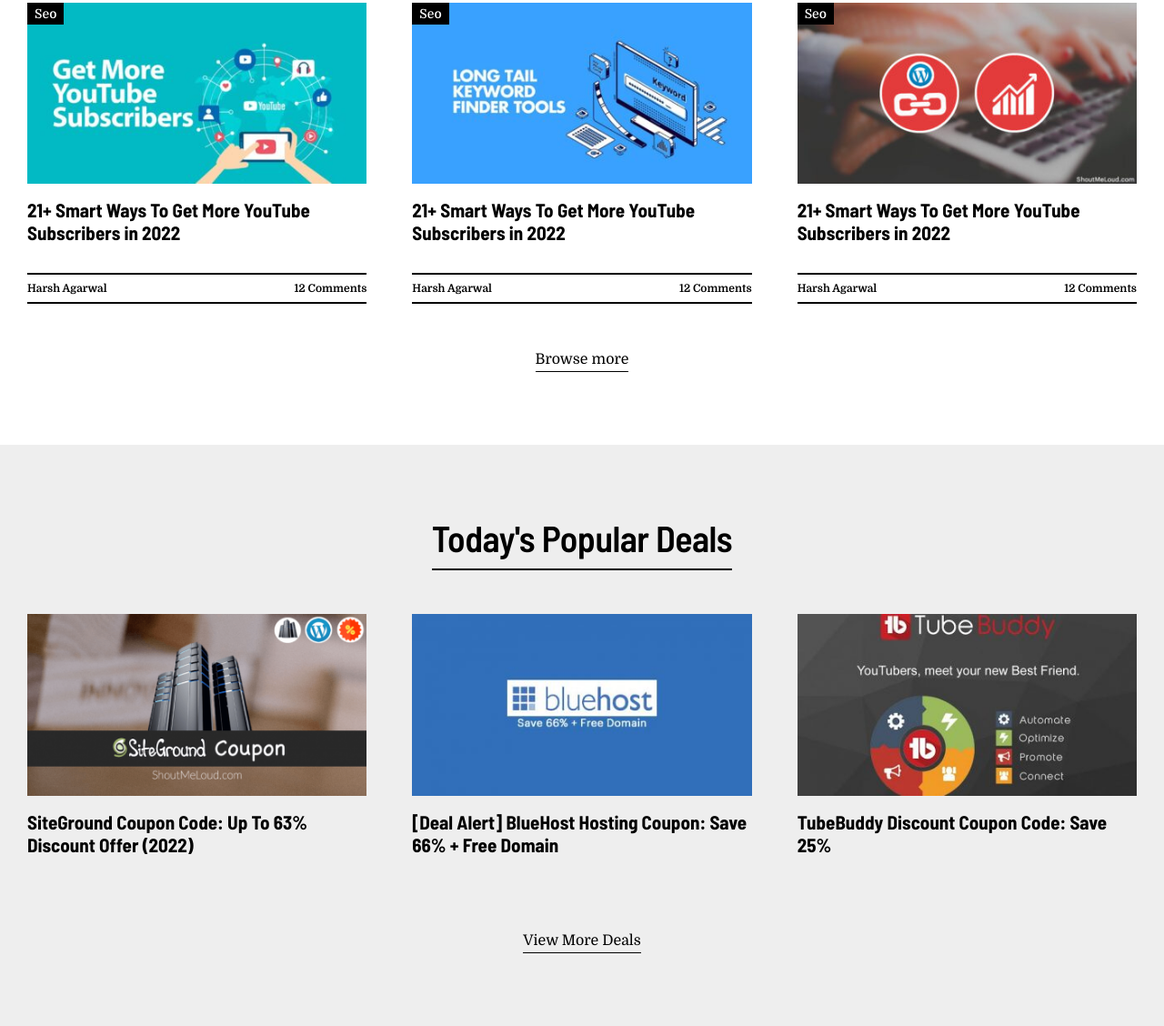
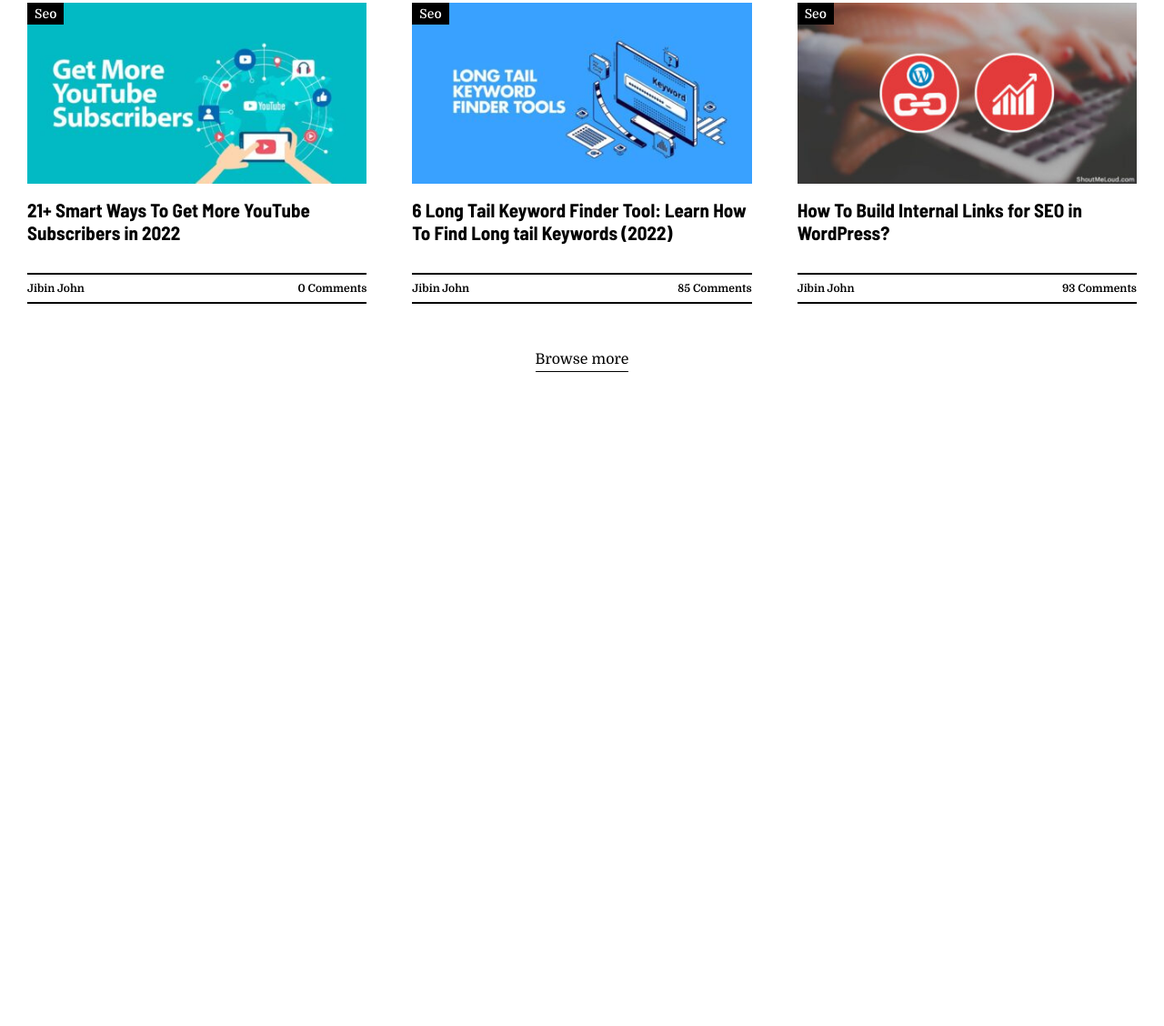
Before and after one commit to jibin3301/blogger, a website: page index.html in a window 1280 px wide. Shown: the part 1167-2295 px from the top of the page at 91% size. After the commit the page ends 1656 px from the top, so only its background shows below. Drawn offline with Linux system fonts and the light colour scheme.

Commit message:
Some small changes

```diff
--- a/index.html
+++ b/index.html
@@ -118,8 +118,8 @@
                     </h3>
 
                     <div class="post__info u-border-bottom u-border-top u-padding-block-3">
-                        <p class="post__author-name">Harsh Agarwal</p>
-                        <p class="post__comment-number">12 Comments</p>
+                        <p class="post__author-name">Jibin John</p>
+                        <p class="post__comment-number">0 Comments</p>
                     </div>
                 </div>
 
@@ -129,12 +129,12 @@
                         <img class="post__img" src="img/post-2.jpeg" alt="img">
                     </a>
                     <h3 class="heading__teritiary u-margin-bottom-7">
-                        <a href="#">21+ Smart Ways To Get More YouTube Subscribers in 2022</a>
+                        <a href="#">6 Long Tail Keyword Finder Tool: Learn How To Find Long tail Keywords (2022)</a>
                     </h3>
 
                     <div class="post__info u-border-bottom u-border-top u-padding-block-3">
-                        <p class="post__author-name">Harsh Agarwal</p>
-                        <p class="post__comment-number">12 Comments</p>
+                        <p class="post__author-name">Jibin John</p>
+                        <p class="post__comment-number">85 Comments</p>
                     </div>
                 </div>
 
@@ -144,12 +144,12 @@
                         <img class="post__img"  src="img/post-3.jpg" alt="img">
                     </a>
                     <h3 class="heading__teritiary u-margin-bottom-7">
-                        <a href="#">21+ Smart Ways To Get More YouTube Subscribers in 2022</a>
+                        <a href="#">How To Build Internal Links for SEO in WordPress?</a>
                     </h3>
 
                     <div class="post__info u-border-bottom u-border-top u-padding-block-3">
-                        <p class="post__author-name">Harsh Agarwal</p>
-                        <p class="post__comment-number">12 Comments</p>
+                        <p class="post__author-name">Jibin John</p>
+                        <p class="post__comment-number">93 Comments</p>
                     </div>
                 </div>
             </div>
@@ -158,44 +158,6 @@
             </div>
         </section>
 
-        <section class="section-deals u-padding-block-10">
-            <h2 class="heading-secondary u-center-text u-margin-bottom-8">
-                <span class="u-inline-block u-border-bottom u-padding-bottom-4">Today's Popular Deals</span>
-            </h2>
-
-            <div class="u-wrapper section-trending__wrapper u-center u-margin-bottom-8">
-                <div class="post">
-                    <a href="#" class="post__img-link u-margin-bottom-4">
-                        <img class="post__img" src="img/deal-1.png" alt="img">
-                    </a>
-                    <h3 class="heading__teritiary u-margin-bottom-7">
-                        <a href="#">SiteGround Coupon Code: Up To 63% Discount Offer (2022)</a>
-                    </h3>
-                </div>
-
-                <div class="post">
-                    <a href="#" class="post__img-link u-margin-bottom-4">
-                        <img class="post__img" src="img/deal-2.jpg" alt="img">
-                    </a>
-                    <h3 class="heading__teritiary u-margin-bottom-7">
-                        <a href="#">[Deal Alert] BlueHost Hosting Coupon: Save 66% + Free Domain</a>
-                    </h3>
-                </div>
-
-                <div class="post">
-                    <a href="#" class="post__img-link u-margin-bottom-4">
-                        <img class="post__img" src="img/deal-3.jpg" alt="img">
-                    </a>
-                    <h3 class="heading__teritiary u-margin-bottom-7">
-                        <a href="#">TubeBuddy Discount Coupon Code: Save 25%</a>
-                    </h3>
-                </div>
-            </div>
-
-            <div class="u-center-text">
-                <a href="#" class="btn-text u-fancy-font">View More Deals</a>
-            </div>
-        </section>
     </main>
 </body>
 </html>
--- a/sass/abstracts/_variables.scss
+++ b/sass/abstracts/_variables.scss
@@ -3,10 +3,14 @@
     --normal-font: 'Barlow Semi Condensed', sans-serif;
 
     --color-text: rgb(0, 0, 0);
-    --color-primary: #b71c1c;
+    --color-primary: #e53935;
+    --color-primary-light: #e84d49;
+    --color-primary-dark: #ce3330;
 
     --color-white: #fff;
     --color-black: #000;
 
+    --color-grey: #eee;
+
     --gap: 5rem;
 }
--- a/sass/base/_utilities.scss
+++ b/sass/base/_utilities.scss
@@ -5,6 +5,7 @@
 // 2 / 4 / 8 / 12 / 16 / 24 / 32 / 48 / 64 / 80 / 96 / 128
 
 .u-wrapper {max-width: 124rem; padding: 0 1rem;}
+.u-wrapper-small {max-width: 100rem; padding: 0 1rem;}
 .u-center {margin: 0 auto;}
 .u-center-text {text-align: center;}
 .u-fancy-font {font-family: var(--fancy-font);}
--- a/sass/components/_newsletter.scss
+++ b/sass/components/_newsletter.scss
@@ -21,9 +21,15 @@
         }
 
         &--btn {
-            background-color: var(--color-primary);
+            background-color: var(--color-primary-dark);
             color: var(--color-white);
             border: none;
+            transition: all .2s;
+
+            &:hover {
+                cursor: pointer;
+                background-color: var(--color-primary);
+            }
         }
     }
 }
```
Also changed, not shown: css/style.css.
